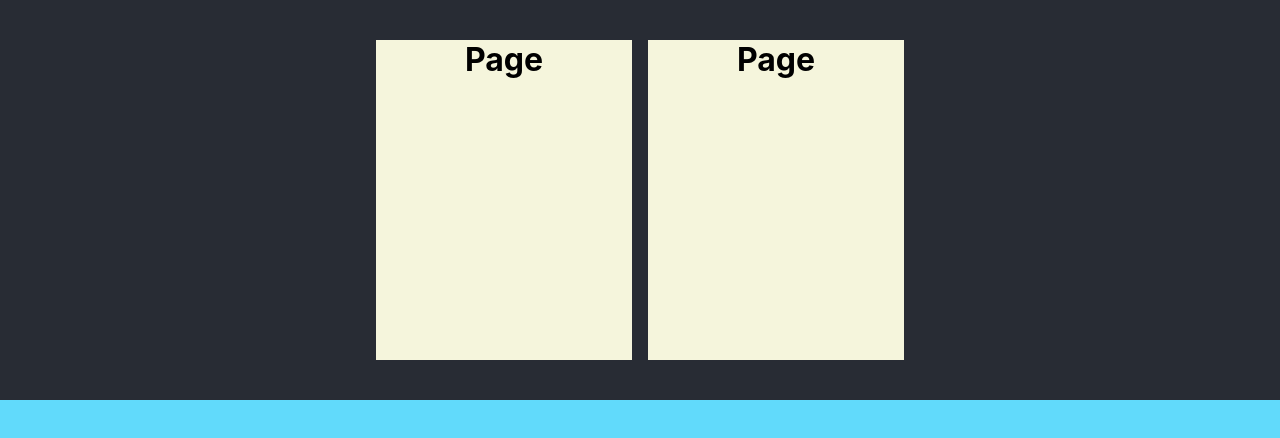
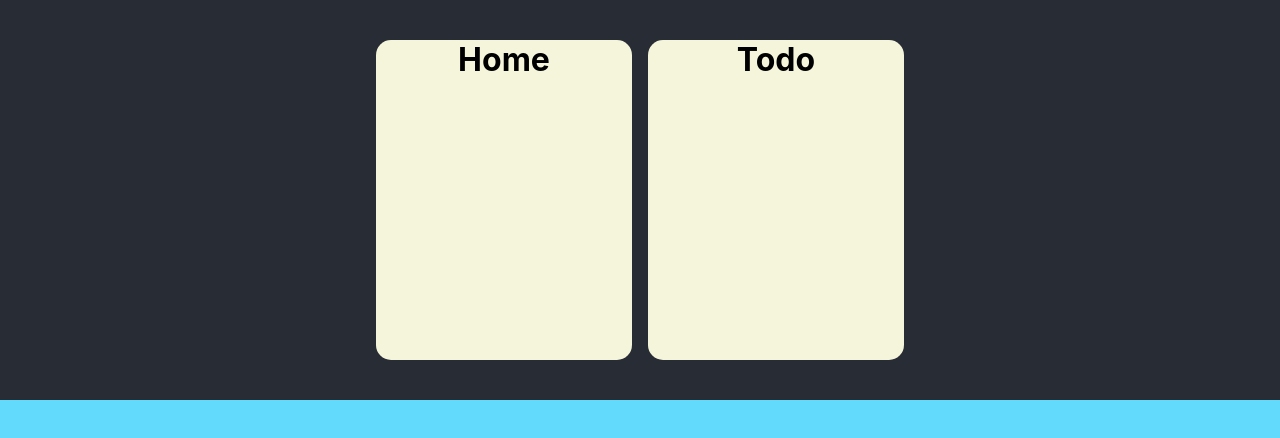
Before and after one commit to Nathan-Fox-github/My-Website, a React (Create React App) app: page / in a window 1280 px wide. Shown: the top 438 px of the page. Built offline with nearby package versions, Linux system fonts and the light colour scheme.

Commit message:
more page work

```diff
--- /dev/null
+++ b/src/content/PageOption.jsx
@@ -0,0 +1,10 @@
+export function PageOption({ handlePageChange, page }) {
+    return (
+        <>
+            <input type='radio' id={page} name='page-choice' onClick={() => handlePageChange(page)}></input>
+            <label className='page-option' htmlFor={page}>
+                <h1 className='page-title'>{page}</h1>
+            </label>
+        </>
+    )
+}
--- /dev/null
+++ b/src/content/Pages.jsx
@@ -0,0 +1,13 @@
+import { PageOption } from "./PageOption";
+
+export function Pages({ handlePageChange }) {
+  let pages = ["Home", "Todo"];
+
+  return (
+    <div className="page-select-container">
+      {pages.map(page => {
+        return <PageOption handlePageChange={handlePageChange} page={page} key={crypto.randomUUID()} />
+      })}
+    </div>
+  )
+}
--- a/src/scripts/App.js
+++ b/src/scripts/App.js
@@ -1,23 +1,22 @@
 import { useState } from 'react';
 import { Todo } from '../content/Todo';
+import { Pages } from '../content/Pages';
 import '../style/App.css';
 
 export default function App() {
   const [page, changePage] = useState("")
 
   function handlePageChange(page) {
-    changePage(() => {
-      return page
-    })
+    changePage(page)
   }
 
   let pageContent;
   switch (page) {
-    case "page 1":
-      pageContent = <h1>Page 1</h1>;
+    case 'Home':
+      pageContent = <h1>Home</h1>;
       break;
-    case "Todo":
-      pageContent = <Todo/>
+    case 'Todo':
+      pageContent = <Todo />
       break;
     default:
       pageContent = "";
@@ -25,22 +24,11 @@ export default function App() {
 
   return (
     <>
-      <div className='page-select-container'>
-        <input type='radio' id='option-1' name='page-choice' onClick={() => handlePageChange("page 1")}></input>
-        <label className='page-option' id='page-option-1' htmlFor='option-1'>
-          <h1 className='page-title'>Page</h1>
-        </label>
-        <input type='radio' id='option-2' name='page-choice' onClick={() => handlePageChange("Todo")}></input>
-        <label className='page-option' id='page-option-2' htmlFor='option-2'>
-          <h1 className='page-title'>Page</h1>
-        </label>
-      </div>
+      <Pages handlePageChange={handlePageChange} />
 
       <div className='page-display'>
         {pageContent}
       </div>
-
-
     </>
   )
 }
--- a/src/style/App.css
+++ b/src/style/App.css
@@ -65,6 +65,12 @@ h1 {
   cursor: pointer;
   margin-left: 8px;
   margin-right: 8px;
+  transition: transform 0.2s;
+  border-radius: 15px;
+}
+
+.page-option:hover {
+  transform: scale(1.05);
 }
 
 #option-1:checked~#page-option-1 {
```
